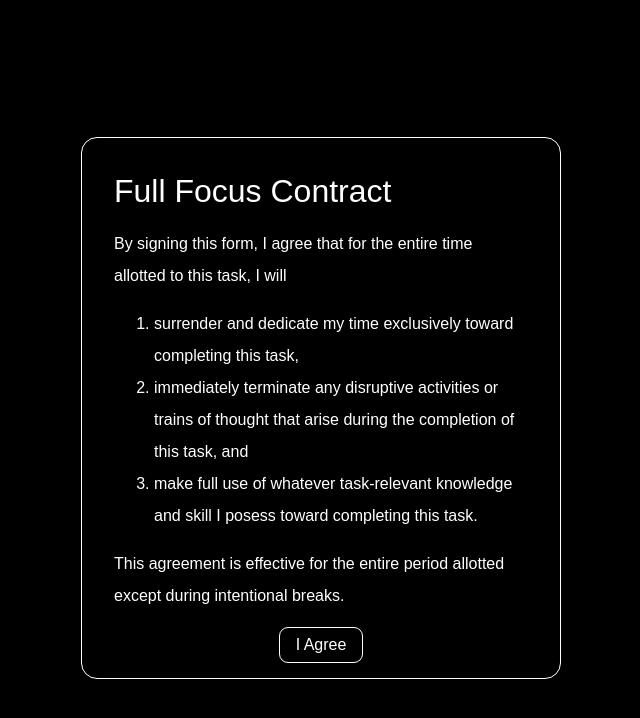
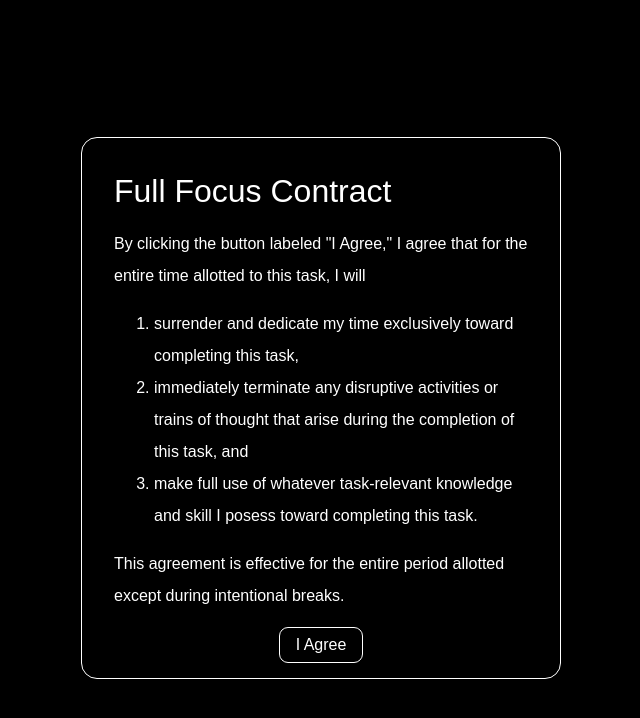
Before and after one commit to danny-dirksen/full-focus-contract, a plain HTML site: page index.html in a window 1280 px wide. Shown: the whole page, without its empty margins (319-959 px from the left). Drawn offline with Linux system fonts and the light colour scheme.

Commit message:
Updated terms 2

```diff
--- a/index.html
+++ b/index.html
@@ -80,7 +80,7 @@
   <div id="terms" class="screen">
     <div class="card">
       <h1>Full Focus Contract</h1>
-      <p>By signing this form, I agree that for the entire time allotted to this task, I will</p>
+      <p>By clicking the button labeled "I Agree," I agree that for the entire time allotted to this task, I will</p>
       <ol>
         <li>surrender and dedicate my time exclusively toward completing this task,</li>
         <li>immediately terminate any disruptive activities or trains of thought that arise during the completion of this task, and</li>
```
